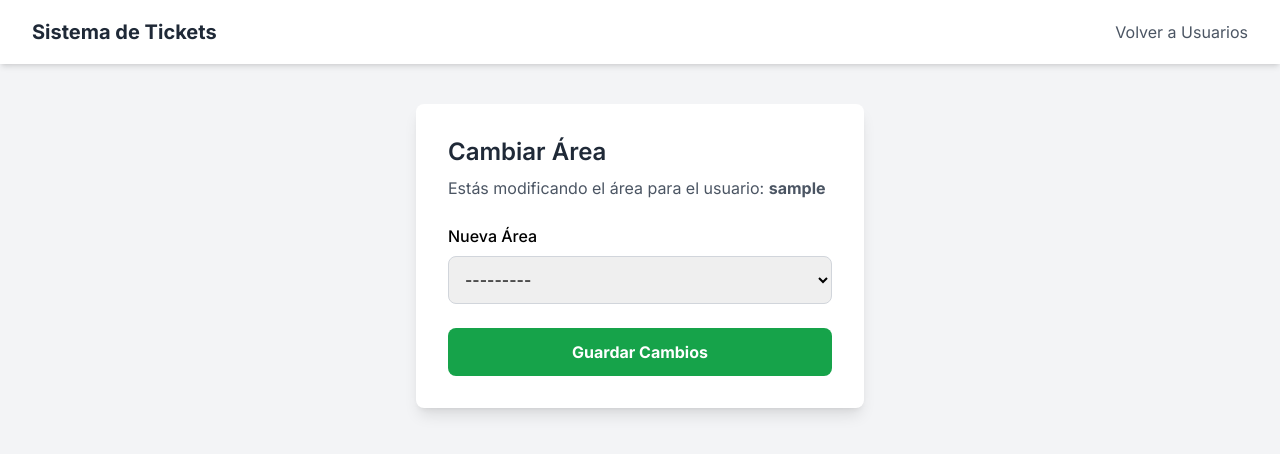
After one commit to AgustinDAmore/tickets, a Django app: page /usuarios/cambiar-area/1/ in a window 1280 px wide. The commit adds this page. Shown: the top 454 px of the page. Run offline with Django 5.2, Linux system fonts and the light colour scheme; the visitor is signed in with stand-in values (Sample User, id 1); data comes from the database, SQL or seed files in the repository; data that the repository does not hold is empty; some libraries are stand-ins or nearby versions.

Commit message:
Se agrego la posibilidad de cambiar el area de los usuarios.

```diff
--- a/gestion/forms.py
+++ b/gestion/forms.py
@@ -117,3 +117,10 @@ class AvisoForm(forms.ModelForm):
             'cuerpo': forms.Textarea(attrs={'class': 'form-field-input', 'rows': 6}),
         }
         labels = {'titulo': 'Título del Aviso', 'cuerpo': 'Mensaje'}
+
+class AreaChangeForm(forms.ModelForm):
+    class Meta:
+        model = Perfil
+        fields = ['area']
+        labels = {'area': ''}
+        widgets = {'area': forms.Select(attrs={'class': 'form-field-input'})}
--- /dev/null
+++ b/gestion/templates/gestion/cambiar_area.html
@@ -0,0 +1,50 @@
+<!DOCTYPE html>
+<html lang="es">
+<head>
+    <meta charset="UTF-8">
+    <meta name="viewport" content="width=device-width, initial-scale=1.0">
+    <title>Cambiar Área de Usuario - Sistema de Tickets</title>
+    <script src="https://cdn.tailwindcss.com"></script>
+    <link href="https://fonts.googleapis.com/css2?family=Inter:wght@400;500;600;700&display=swap" rel="stylesheet">
+    <style>
+        body { font-family: 'Inter', sans-serif; }
+        .form-field-input { width: 100%; padding: 0.75rem; border-radius: 0.5rem; border: 1px solid #D1D5DB; }
+    </style>
+</head>
+<body class="bg-gray-100">
+
+    <nav class="bg-white shadow-md">
+        <div class="max-w-7xl mx-auto px-4 sm:px-6 lg:px-8">
+            <div class="flex justify-between h-16">
+                <a href="{% url 'dashboard' %}" class="flex-shrink-0 flex items-center">
+                    <h1 class="text-xl font-bold text-gray-800">Sistema de Tickets</h1>
+                </a>
+                <a href="{% url 'lista_usuarios' %}" class="text-gray-600 hover:text-gray-800 my-auto">Volver a Usuarios</a>
+            </div>
+        </div>
+    </nav>
+
+    <main class="max-w-lg mx-auto py-10 sm:px-6 lg:px-8">
+        <div class="bg-white shadow-lg rounded-lg p-8">
+            <h2 class="text-2xl font-semibold text-gray-800 mb-2">Cambiar Área</h2>
+            <p class="text-gray-600 mb-6">Estás modificando el área para el usuario: <strong>{{ user_to_change.username }}</strong></p>
+
+            <form method="post">
+                {% csrf_token %}
+
+                <div class="mb-4">
+                    <label for="{{ form.area.id_for_label }}" class="block mb-2 font-medium">Nueva Área</label>
+                    {{ form.area }}
+                </div>
+
+                <div class="mt-6">
+                    <button type="submit" class="w-full bg-green-600 hover:bg-green-700 text-white font-bold py-3 px-4 rounded-lg">
+                        Guardar Cambios
+                    </button>
+                </div>
+            </form>
+        </div>
+    </main>
+
+</body>
+</html>
--- a/gestion/templates/gestion/lista_usuarios.html
+++ b/gestion/templates/gestion/lista_usuarios.html
@@ -81,6 +81,10 @@
                                     <a href="{% url 'cambiar_contrasena' u.id %}" class="text-indigo-600 hover:text-indigo-900 inline ml-2">
                                         Cambiar Contraseña
                                     </a>
+                                    <span class="text-gray-300">|</span>
+                                    <a href="{% url 'cambiar_area' u.id %}" class="text-indigo-600 hover:text-indigo-900 inline ml-2">
+                                        Cambiar Area
+                                    </a>
                                     {% endif %}
                                 </td>
                             </tr>
--- a/gestion/urls.py
+++ b/gestion/urls.py
@@ -18,6 +18,7 @@ from .views import (
     telefonos_view,
     perfil_view,
     gestionar_areas_view,
+    cambiar_area_view,
 )
 
 urlpatterns = [
@@ -38,4 +39,5 @@ urlpatterns = [
     path('telefonos/', telefonos_view, name='telefonos'),
     path('perfil/', perfil_view, name='perfil'),
     path('areas/', gestionar_areas_view, name='gestionar_areas'),
+    path('usuarios/cambiar-area/<int:user_id>/', cambiar_area_view, name='cambiar_area'),
 ]
--- a/gestion/views.py
+++ b/gestion/views.py
@@ -17,7 +17,8 @@ from .models import Ticket, EstadoTicket, Aviso, Perfil, Area
 from .forms import (
     CustomUserCreationForm, TicketCreationForm, CommentForm,
     StatusChangeForm, AdminPasswordChangeForm, AvisoForm,
-    PerfilUpdateForm, UserPasswordChangeForm, AreaForm
+    PerfilUpdateForm, UserPasswordChangeForm, AreaForm,
+    AreaChangeForm
 )
 
 audit_log = logging.getLogger('audit')
@@ -331,3 +332,24 @@ def telefonos_view(request: HttpRequest) -> HttpResponse:
         print(f"ADVERTENCIA: El archivo 'directorio.csv' no se encontró en {csv_file_path}")
     context = {'directorio': directorio}
     return render(request, 'gestion/telefonos.html', context)
+
+@login_required
+def cambiar_area_view(request: HttpRequest, user_id: int) -> HttpResponse:
+    if not request.user.is_staff:
+        return redirect('dashboard')
+    try:
+        user_to_change = User.objects.get(id=user_id)
+    except User.DoesNotExist:
+        return redirect('lista_usuarios')
+
+    if request.method == 'POST':
+        form = AreaChangeForm(request.POST, instance=user_to_change.perfil)
+        if form.is_valid():
+            form.save()
+            messages.success(request, f'Área para {user_to_change.username} cambiada exitosamente.')
+            return redirect('lista_usuarios')
+    else:
+        form = AreaChangeForm(instance=user_to_change.perfil)
+
+    context = {'form': form, 'user_to_change': user_to_change}
+    return render(request, 'gestion/cambiar_area.html', context)
```
